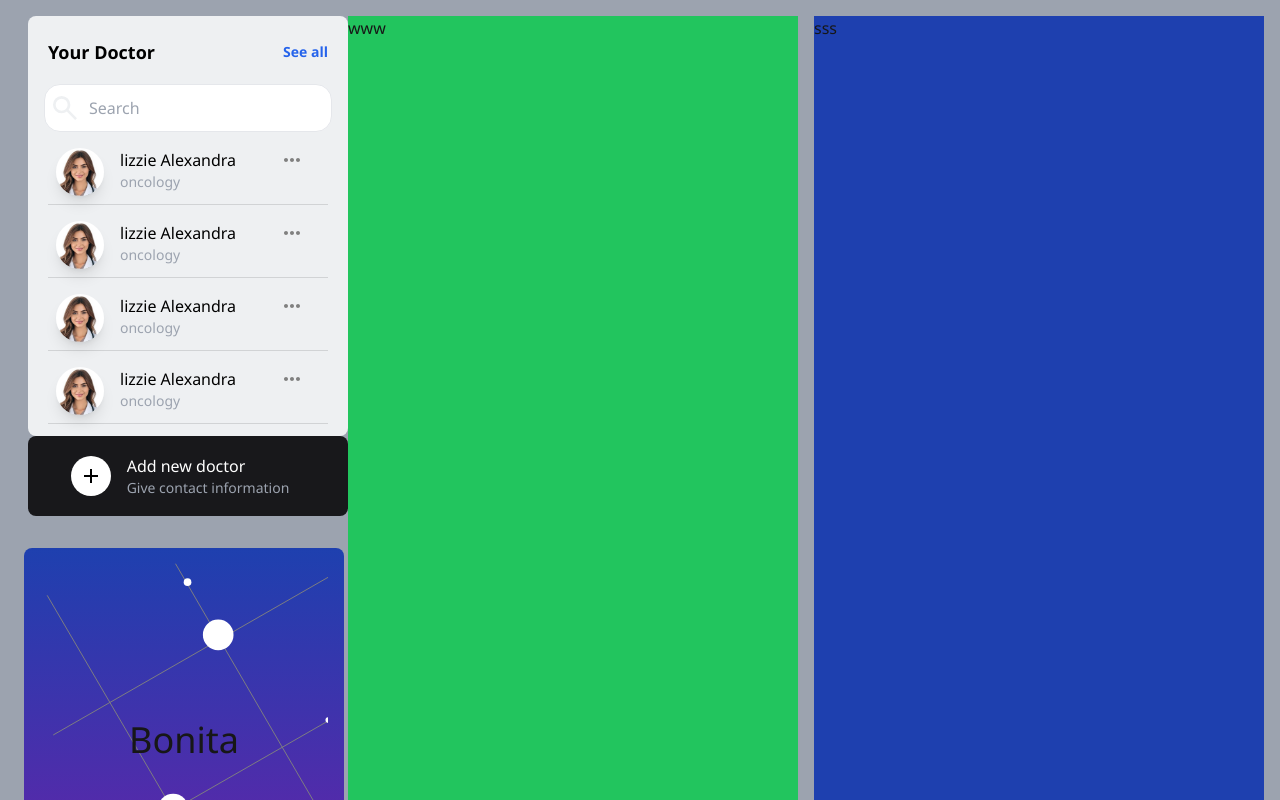
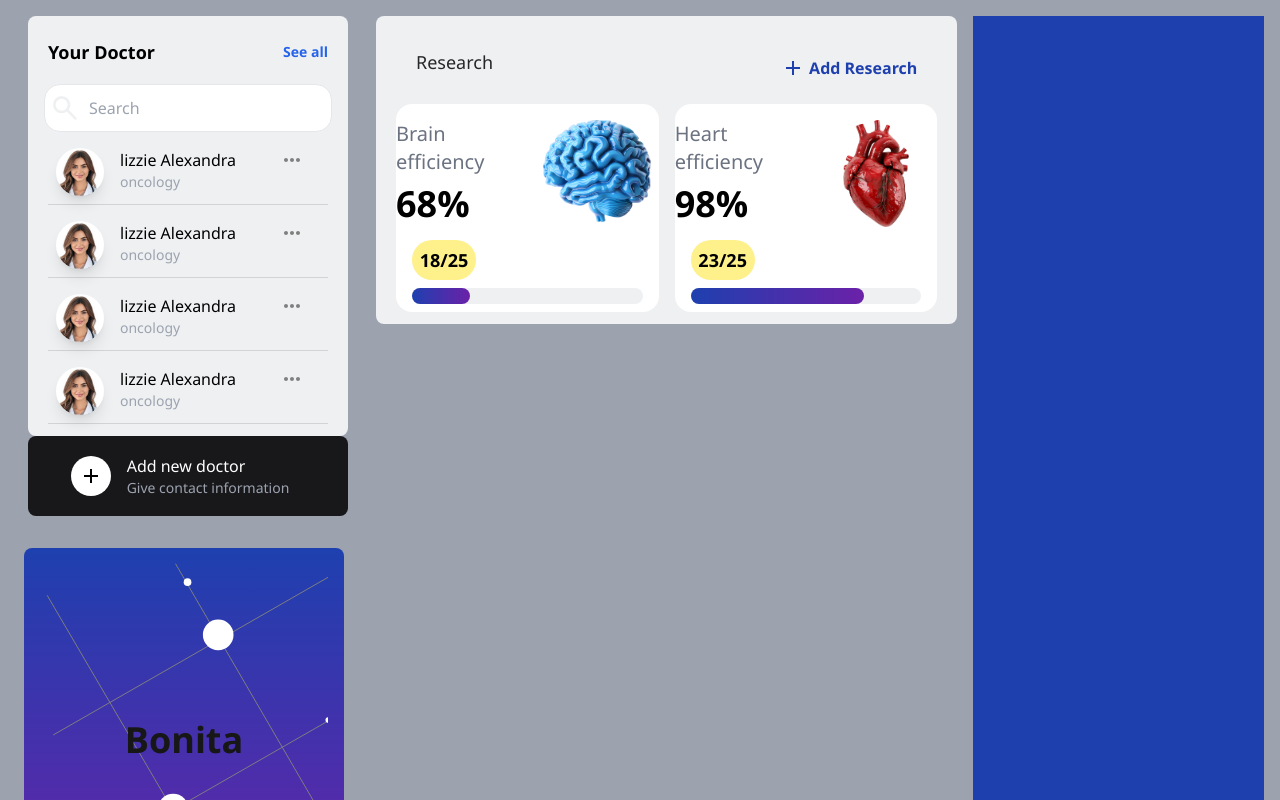
Before and after one commit to AlirezaAkbarpour/bonita, a Next.js app: page / in a window 1280 px wide. Shown: the top 800 px of the page. Built offline with nearby package versions, Linux system fonts and the light colour scheme.

Commit message:
research section created

```diff
--- a/app/page.tsx
+++ b/app/page.tsx
@@ -1,11 +1,12 @@
 import Bonita from "@/components/bonita";
 import DoctorListComponent from "@/components/doctorListComponent";
 import Add from "@mui/icons-material/Add";
+import Image from "next/image";
 
 export default function Home() {
   return (
     <main className="w-full min-h-screen bg-gray-400 flex px-2 py-4 max-md:flex-col max-md:h-full">
-      <aside className="w-1/4 max-md:flex-auto mx-2 flex flex-col">
+      <aside className="w-auto max-md:flex-auto mx-2 flex flex-col">
         <DoctorListComponent/>
         <div className="w-80 h-20 bg-zinc-900 mx-3 rounded-lg flex justify-center items-center px-8">
                 <div className="w-10 h-10 bg-white rounded-full flex justify-center items-center p-2">
@@ -18,11 +19,53 @@ export default function Home() {
         </div>
         <Bonita/>
       </aside>
-      <aside className="w-1/2 max-md:flex-auto mx-2 bg-green-500">
-         www
-      </aside>
-      <aside className="w-1/2 max-md:flex-auto mx-2 bg-blue-800">
-        sss
+      <article className="w-1/2 max-md:flex-auto mx-2">
+         <section className="bg-manual_gray w-full rounded-lg px-5 py-3">
+              <div className="flex justify-between p-4">
+                <div className="text-zinc-800 p-1 mb-2 text-lg font-medium">Research</div>
+                <div className="text-blue-800 p-1 mt-2 font-semibold text-base flex justify-center"><Add className="mx-1"  fontSize="medium"/>Add Research</div>
+              </div>
+              <div className="grid grid-cols-2 gap-4 ">
+                <div className="w-full h-52 bg-white rounded-2xl py-2 mr-2">
+                        <div className="flex justify-around">
+                          <div className="py-2">
+                          <div className="text-xl font-normal text-gray-500">Brain efficiency</div>
+                          <div className="text-4xl font-bold text-black py-2">68%</div>
+                          </div>
+                          <div className="p-1 w-32 h-32">
+                            <Image src="/statics/images/brain.png" alt="brain efficiency" width={128} height={128} />
+                          </div>
+                        </div>
+                        <div className="w-full px-4">
+                                <div className="w-16 h-10 bg-yellow-200
+                                 rounded-full flex justify-center items-center text-black text-lg font-semibold">18/25</div>
+                                 <div className="w-full h-4 bg-manual_gray rounded-full my-2">
+                                    <div className="w-1/4 h-4 rounded-full bg-gradient-to-r from-blue-800 to-purple-800"></div>
+                                 </div>
+                        </div>
+                </div>
+                <div className="w-full h-52 bg-white rounded-2xl py-2 mr-2">
+                        <div className="flex justify-around">
+                          <div className="py-2">
+                          <div className="text-xl font-normal text-gray-500">Heart efficiency</div>
+                          <div className="text-4xl font-bold text-black py-2">98%</div>
+                          </div>
+                          <div className="p-1 w-32 h-32">
+                            <Image src="/statics/images/heart.png" alt="brain efficiency" width={128} height={121}/>
+                          </div>
+                        </div>
+                        <div className="w-full px-4">
+                                <div className="w-16 h-10 bg-yellow-200
+                                 rounded-full flex justify-center items-center text-black text-lg font-semibold">23/25</div>
+                                 <div className="w-full h-4 bg-manual_gray rounded-full my-2">
+                                    <div className="w-3/4 h-4 rounded-full bg-gradient-to-r from-blue-800 to-purple-800"></div>
+                                 </div>
+                        </div>
+                </div>
+              </div>
+         </section>
+      </article>
+      <aside className="w-1/4 max-md:flex-auto mx-2 bg-blue-800">
       </aside>
     </main>
   );
--- a/components/bonita.tsx
+++ b/components/bonita.tsx
@@ -3,7 +3,7 @@ export default function Bonita() {
     <>
         <div className="w-80 h-96 mx-2 my-8 rounded-lg flex justify-center items-center
          bg-gradient-to-t from-purple-800 to-blue-800">
-            <span className="text-4xl z-50 absolute">Bonita</span>
+            <span className="text-4xl z-50 absolute font-bold">Bonita</span>
             <svg height="386" width="320" xmlns="http://www.w3.org/2000/svg"
                className=" p-4"
             >
```
Also changed, not shown: public/statics/images/brain.png (added), public/statics/images/heart.png (added).
